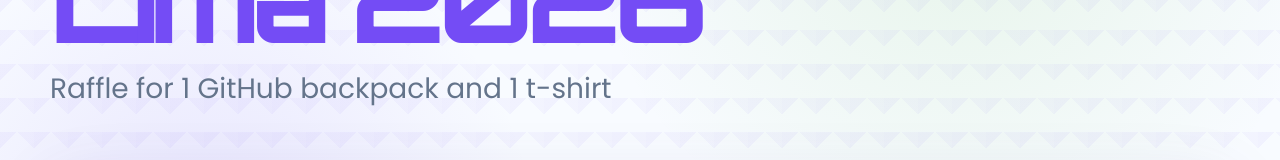
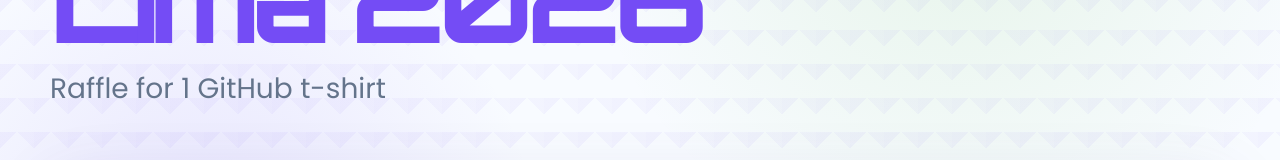
Before and after one commit to limadevopsdays/lima-devopsdays-web, a React (Vite) app: page /sorteo-entradas in a window 1280 px wide. Shown: the part 412-572 px from the top of the page. Built offline with nearby package versions, Linux system fonts and the light colour scheme; no server answers.

Commit message:
updates text sorteo

```diff
--- a/src/app/pages/SorteoEntradasPage/i18n.ts
+++ b/src/app/pages/SorteoEntradasPage/i18n.ts
@@ -39,7 +39,7 @@ type SorteoEntradasPageI18n = {
 export const sorteoEntradasPageI18n: Record<Locale, SorteoEntradasPageI18n> = {
   es: {
     badge: 'Sorteo oficial',
-    lead: 'Sorteo de 1 mochila de GitHub y 1 polo',
+    lead: 'Sorteo de 1 polo de GitHub',
     stepUploadTitle: '1. Cargar participantes',
     stepUploadHint:
       'El CSV debe tener al menos una columna llamada nombre. También puede incluir correo.',
@@ -75,7 +75,7 @@ export const sorteoEntradasPageI18n: Record<Locale, SorteoEntradasPageI18n> = {
   },
   en: {
     badge: 'Official raffle',
-    lead: 'Raffle for 1 GitHub backpack and 1 t-shirt',
+    lead: 'Raffle for 1 GitHub t-shirt',
     stepUploadTitle: '1. Upload participants',
     stepUploadHint: 'The CSV must include at least one column named nombre or name. It may also include email.',
     stepValidTitle: '2. Valid participants',
```
